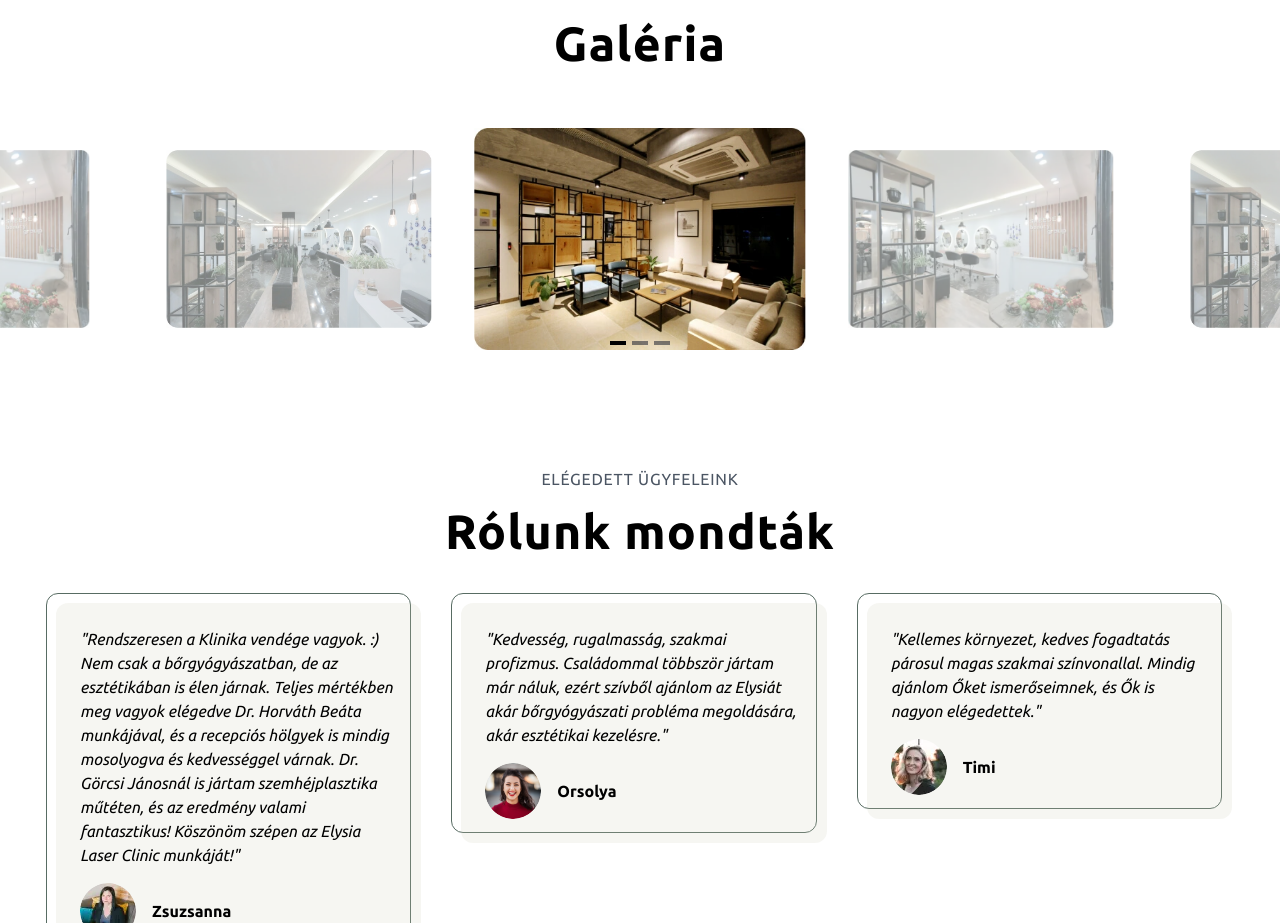
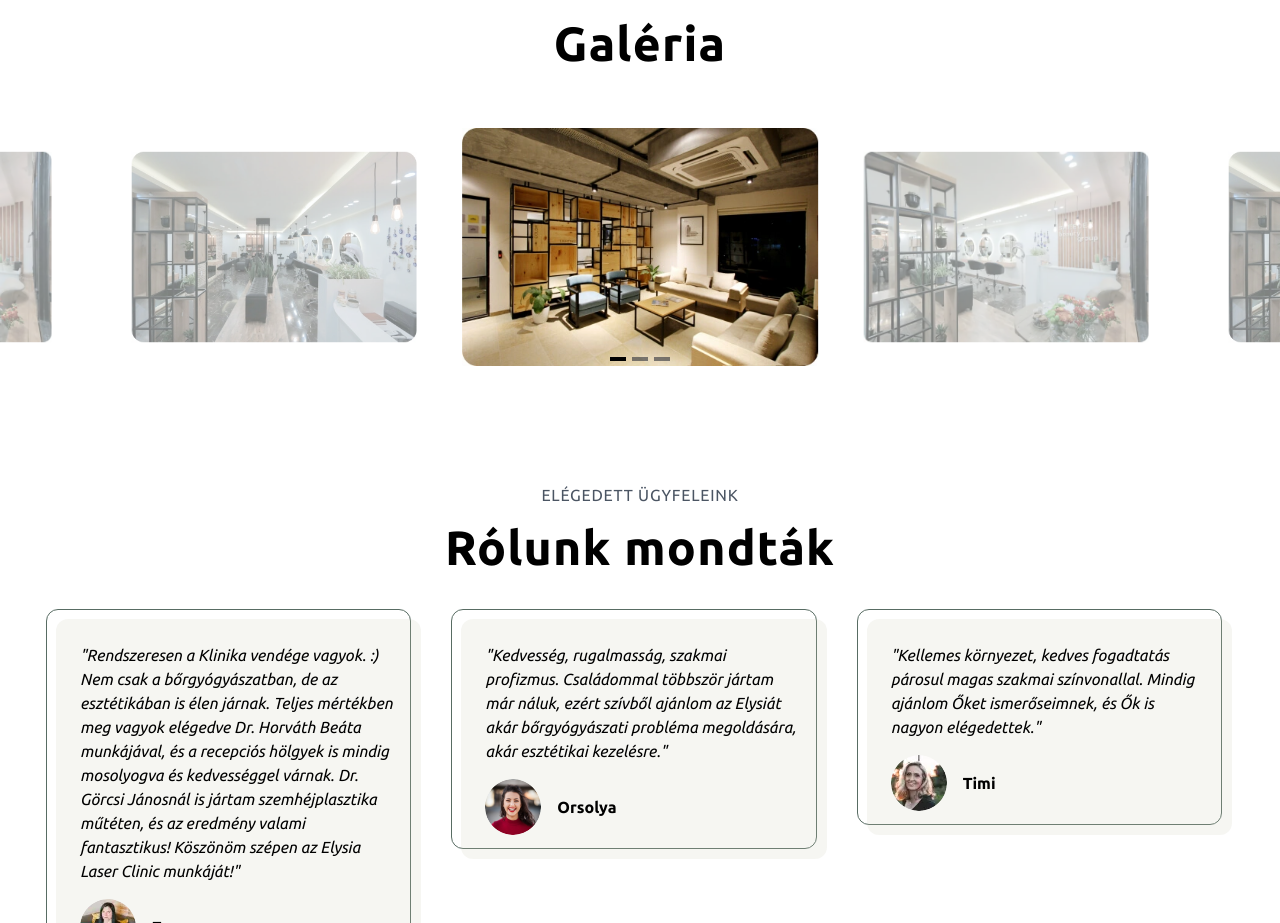
Before and after one commit to omgzsa/elysia-app, a Vue app in the folder frontend/: page / in a window 1280 px wide. Shown: the part 2545-3468 px from the top of the page. Built offline with nearby package versions, Linux system fonts and the light colour scheme; no server answers.

Commit message:
slider itemsToShow changed

```diff
--- a/frontend/src/components/home/HomeGallery.vue
+++ b/frontend/src/components/home/HomeGallery.vue
@@ -35,10 +35,13 @@ const breakpoints = ref({
     snapAlign: "center",
   },
   640: {
+    itemsToShow: 1.5,
+  },
+  960: {
     itemsToShow: 2.5,
   },
-  960: {
-    itemsToShow: 3.75,
+  1280: {
+    itemsToShow: 3.5,
   },
 });
 </script>
@@ -57,7 +60,13 @@ const breakpoints = ref({
       :transition="500"
     >
       <Slide v-for="(image, index) in images" :key="index">
-        <img :src="useGetImageUrl(image.img)" :alt="image.name" />
+        <img
+          :src="useGetImageUrl(image.img)"
+          :alt="image.name"
+          height="250"
+          width="400"
+          class="w-full"
+        />
       </Slide>
 
       <template #addons>
```
